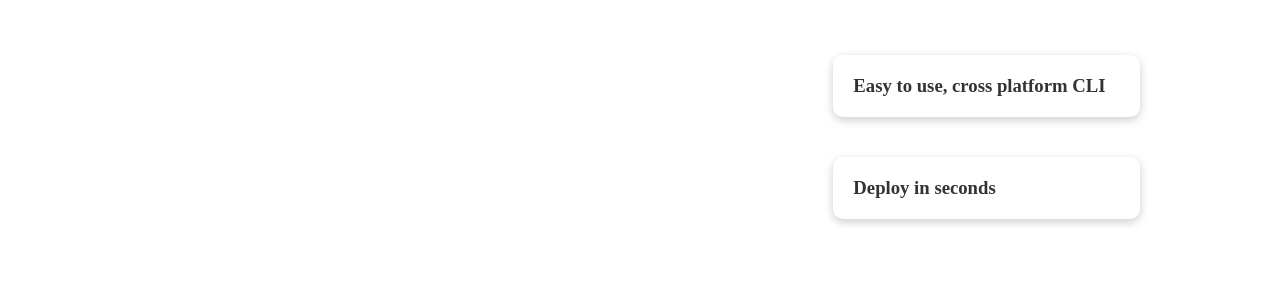
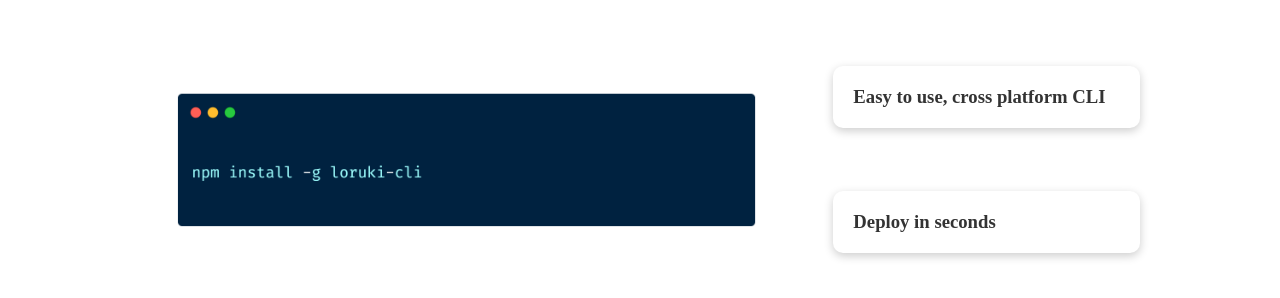
Before and after one commit to HYF-Class19/agile-development-loruki-group--1, a website: page index.html in a window 1280 px wide. Shown: the part 756-1054 px from the top of the page. Drawn offline with Linux system fonts and the light colour scheme; the site is published under a folder, as on GitHub Pages, so addresses that start at the root find nothing.

Commit message:
fix: img pathrout

```diff
--- a/index.html
+++ b/index.html
@@ -94,7 +94,7 @@
     <!--Cli-->
     <section class="cli">
       <div class="container grid">
-        <img class="cli" src="/images/cli.png" alt="" />
+        <img class="cli" src="./images/cli.png" alt="" />
         <div class="card">
           <h3>Easy to use, cross platform CLI</h3>
         </div>
```
